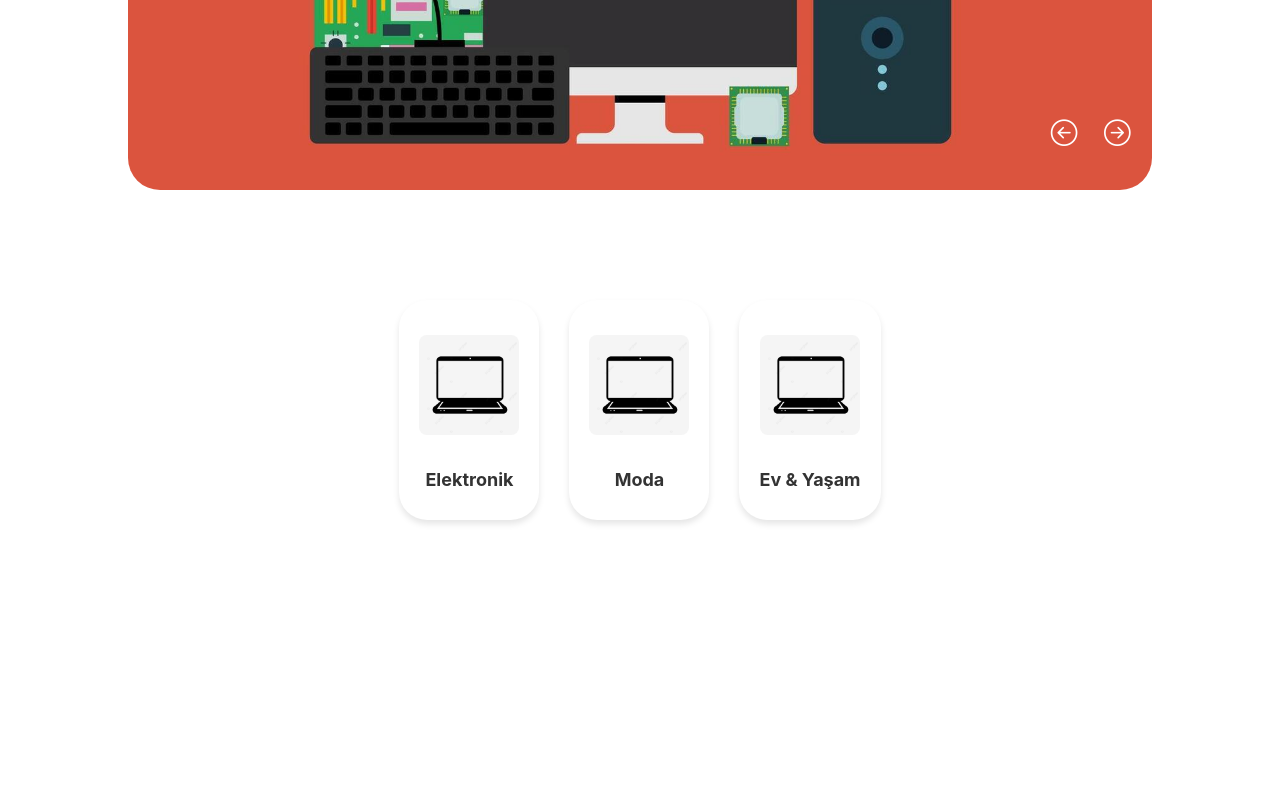
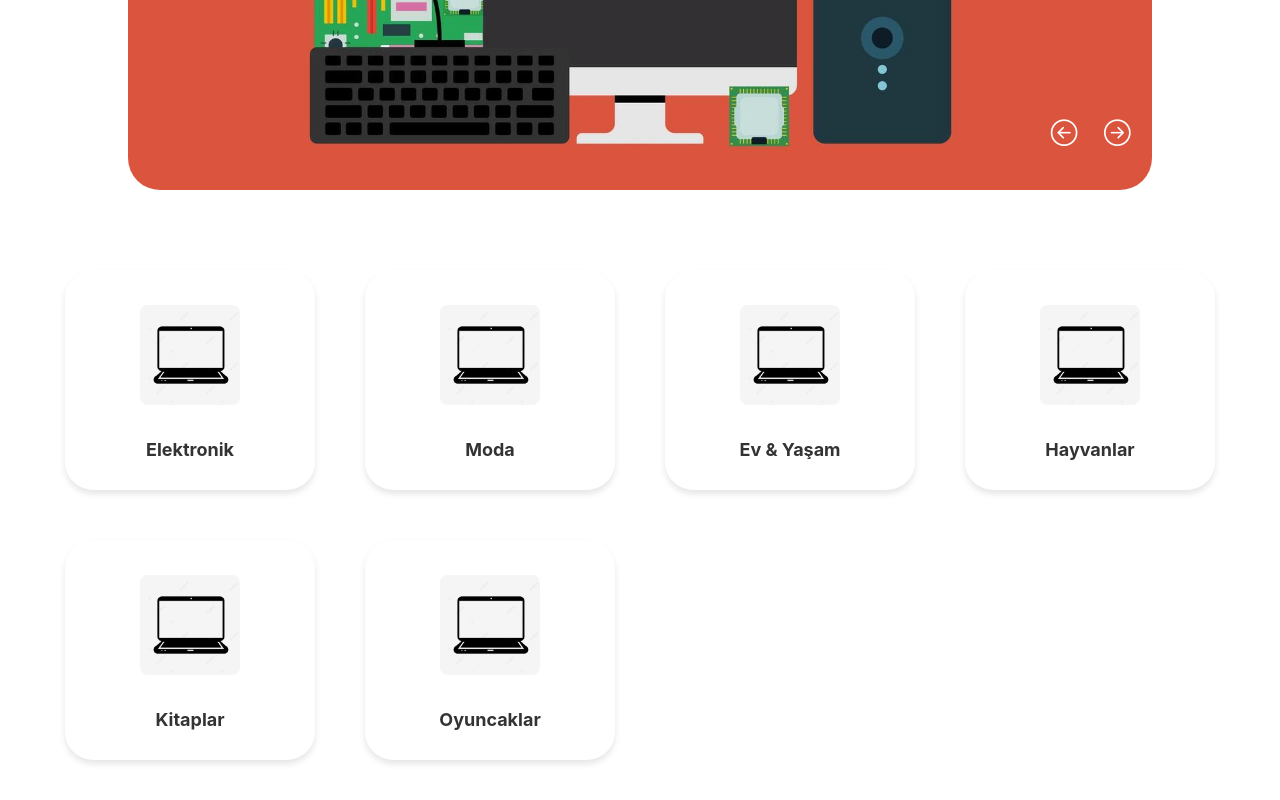
Before and after one commit to mervesenyigit/Basic-Ecommerce-Site, a React (Create React App) app: page / in a window 1280 px wide. Shown: the part 634-1434 px from the top of the page. Before the commit the page ends 1194 px from the top, so only its background shows below. Built offline with nearby package versions, Linux system fonts and the light colour scheme.

Commit message:
Applied grid layout to `.cards-container` for organizing cards

```diff
--- a/src/components/Home.js
+++ b/src/components/Home.js
@@ -82,7 +82,7 @@ const Home = () => {
       </div>
 
       <div className="container">
-        <div className="cards">
+        <div className="cards-container">
           {categories.map((category) => (
             <Category key={category.id} category={category} />
           ))}
--- a/src/data/db.json
+++ b/src/data/db.json
@@ -34,6 +34,21 @@
     {
       "id": 3,
       "name": "Ev & Yaşam",
+      "image": "/images/laptop.png"
+    },
+    {
+      "id": 4,
+      "name": "Hayvanlar",
+      "image": "/images/laptop.png"
+    },
+    {
+      "id": 5,
+      "name": "Kitaplar",
+      "image": "/images/laptop.png"
+    },
+    {
+      "id": 6,
+      "name": "Oyuncaklar",
       "image": "/images/laptop.png"
     }
   ],
--- a/src/index.css
+++ b/src/index.css
@@ -89,15 +89,16 @@ code {
 }
 
 /* Cards bölümünü düzenlemek için */
-.cards {
+.cards-container {
   display: grid;
-  grid-template-columns: repeat(auto-fill, minmax(250px, 1fr)); /* Otomatik sütun sayısı, minimum genişlik 250px */
-  gap: 20px; /* Kartlar arasındaki boşluk */
-  justify-content: center; /* Kartları ortalar */
-  align-items: start; /* Başlangıç noktasına hizalar */
-  margin-top: 30px;
-  flex-direction: row;
-}
+   grid-template-columns: repeat(4, 250px);
+   grid-gap: 50px;
+   padding: 20px;
+    justify-content: center;
+
+  }
+
+
 
 /* Her bir kartın stilini düzenlemek için */
 .card-content {
```
